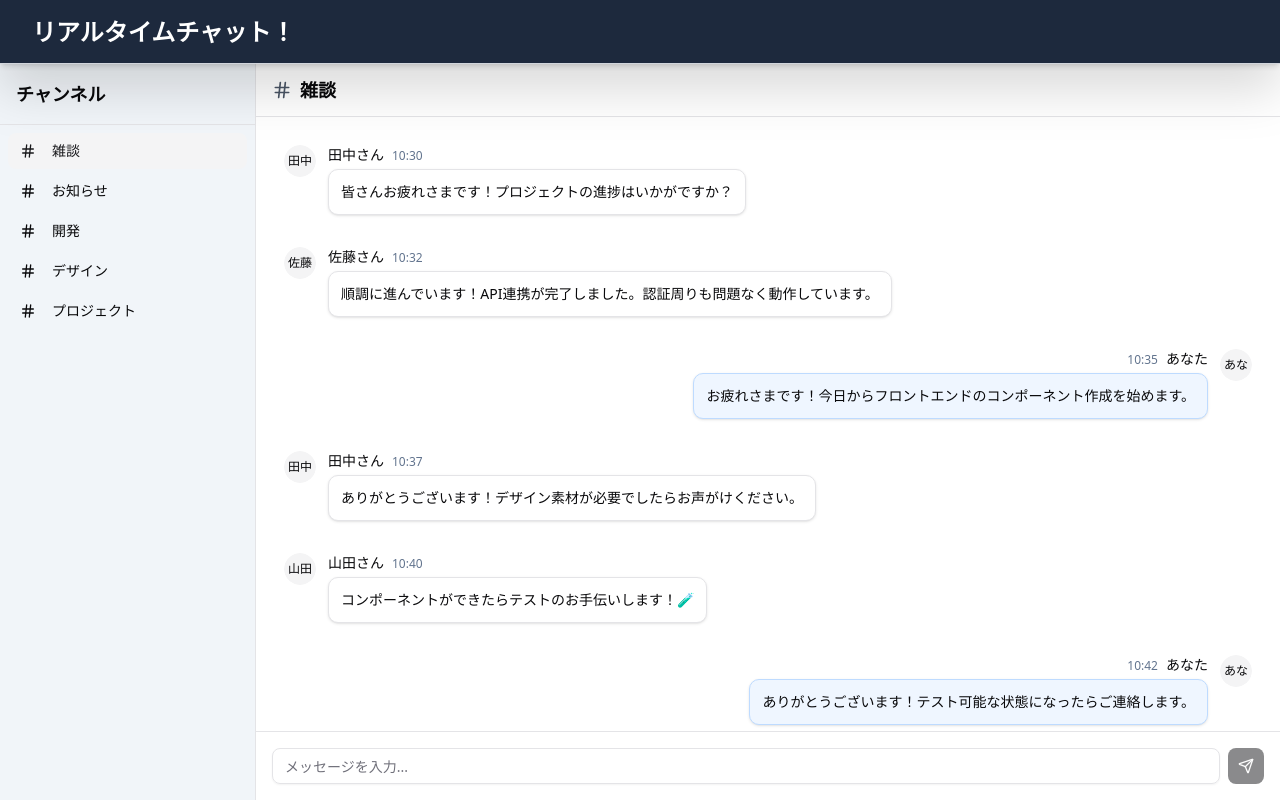
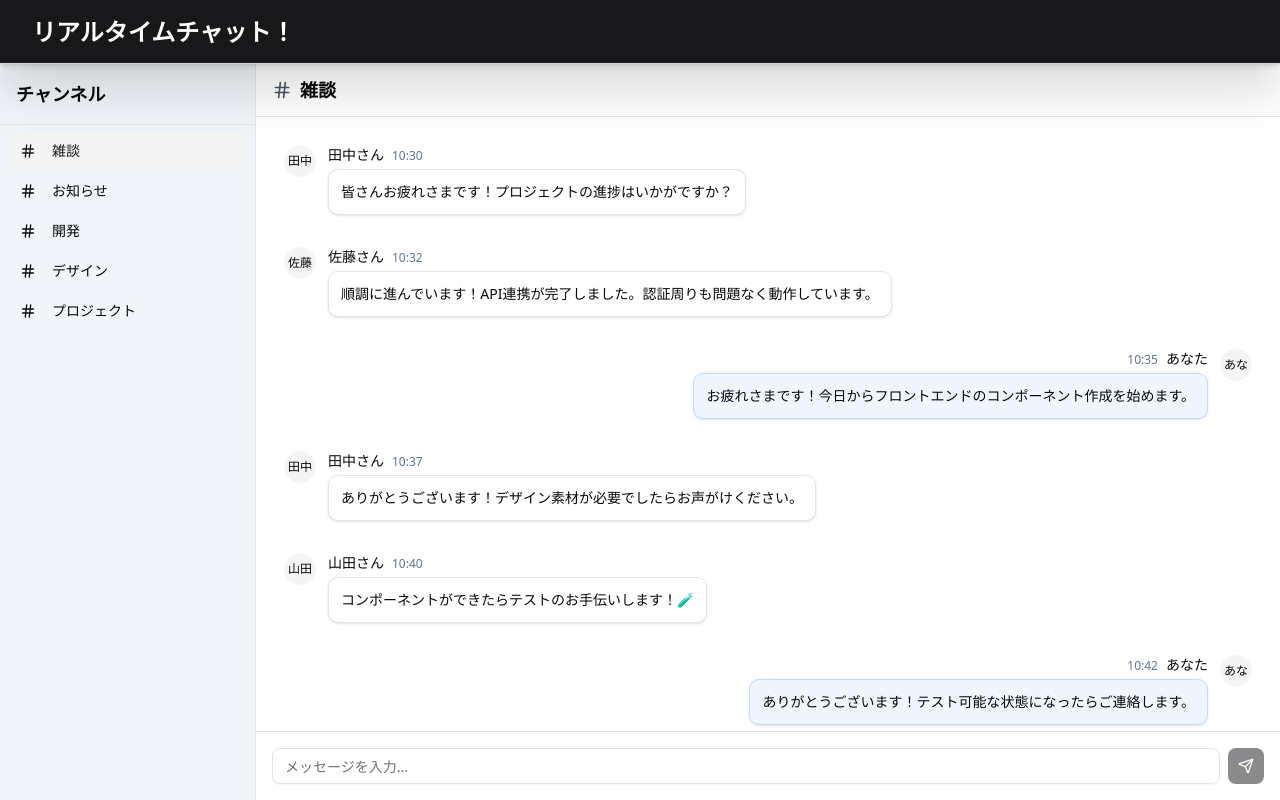
Before and after one commit to itsuki-kato-hcompany/next-chat-app, a Next.js app in the folder frontend/: page /channels/1 in a window 1280 px wide. Built offline with nearby package versions, Linux system fonts and the light colour scheme.

Commit message:
ヘッダーの色変更

```diff
--- a/frontend/components/header/header.tsx
+++ b/frontend/components/header/header.tsx
@@ -1,6 +1,6 @@
 export const Header = () => {
   return (
-    <div className="fixed flex justify-between px-8 w-screen h-16 bg-slate-800 items-center drop-shadow-2xl border-b border-gray-300 shadow-md">
+    <div className="fixed flex justify-between px-8 w-screen h-16 bg-primary items-center drop-shadow-2xl border-b border-gray-300 shadow-md">
       <h1 className="font-bold text-2xl text-white">リアルタイムチャット！</h1>
     </div>
   );
```
